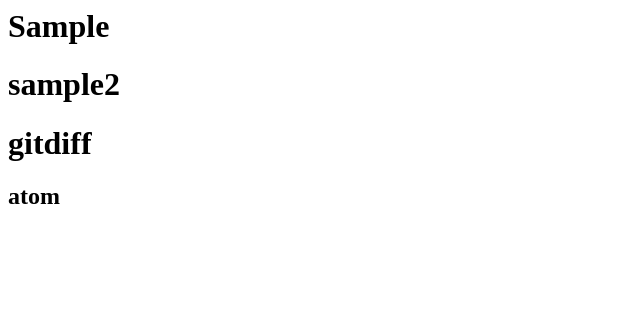
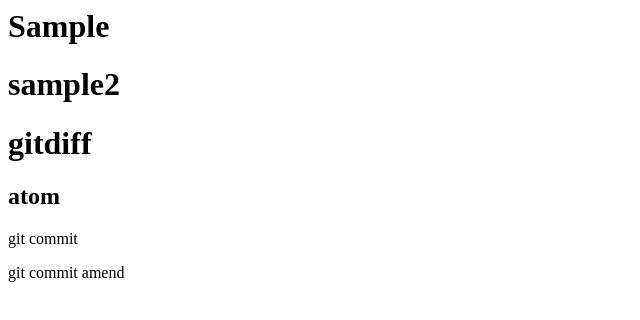
Before and after one commit to KentaPg/git_tutorail, a plain HTML site: page index.html in a window 1280 px wide. Shown: the whole page, without its empty margins (0-640 px from the left). Drawn offline with Linux system fonts and the light colour scheme.

Commit message:
git commit --amend

```diff
--- a/index.html
+++ b/index.html
@@ -2,3 +2,5 @@
 <h1>sample2</h1>
 <h1>gitdiff</h1>
 <h2>atom</h2>
+<p>git commit </p>
+<p>git commit amend </p>
```
